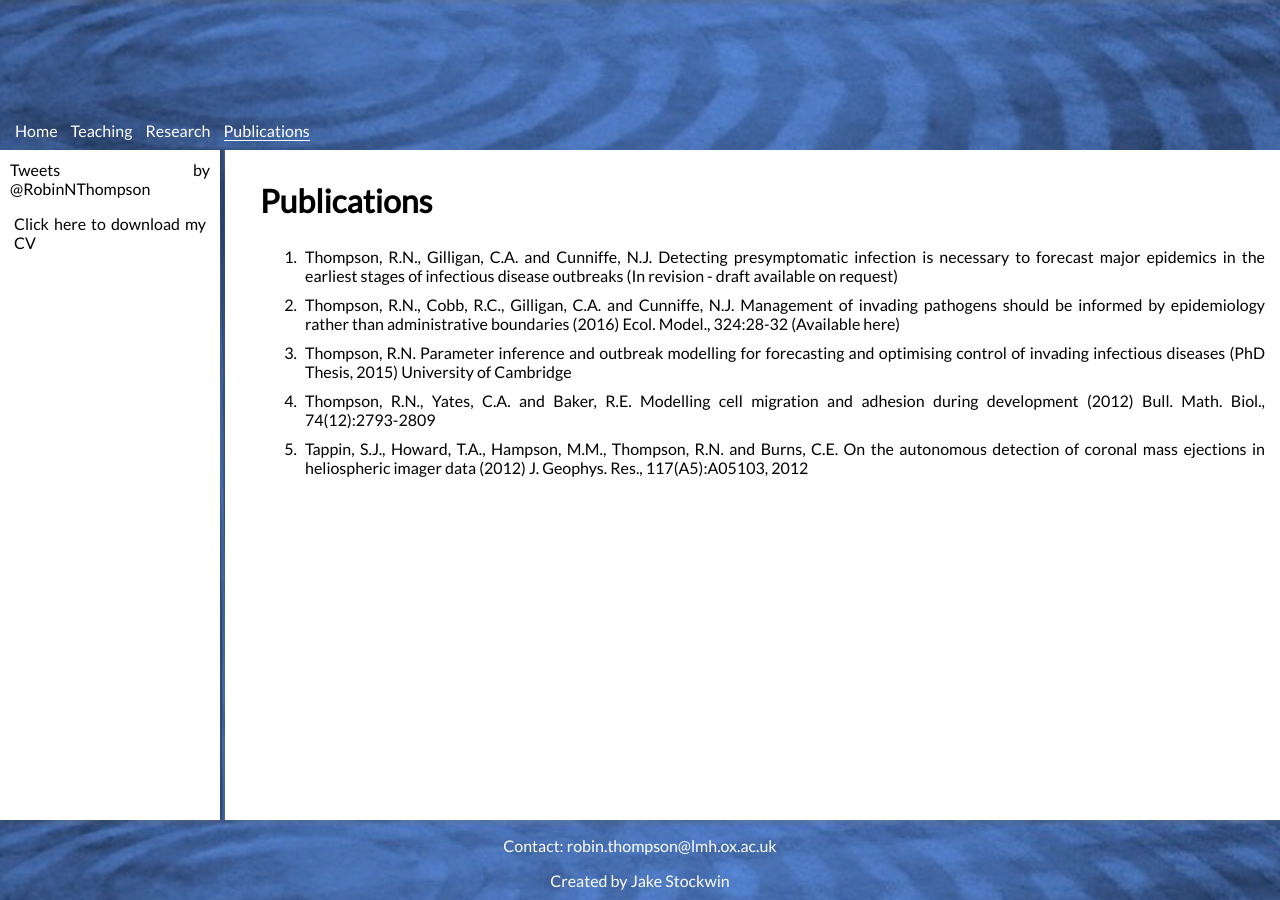
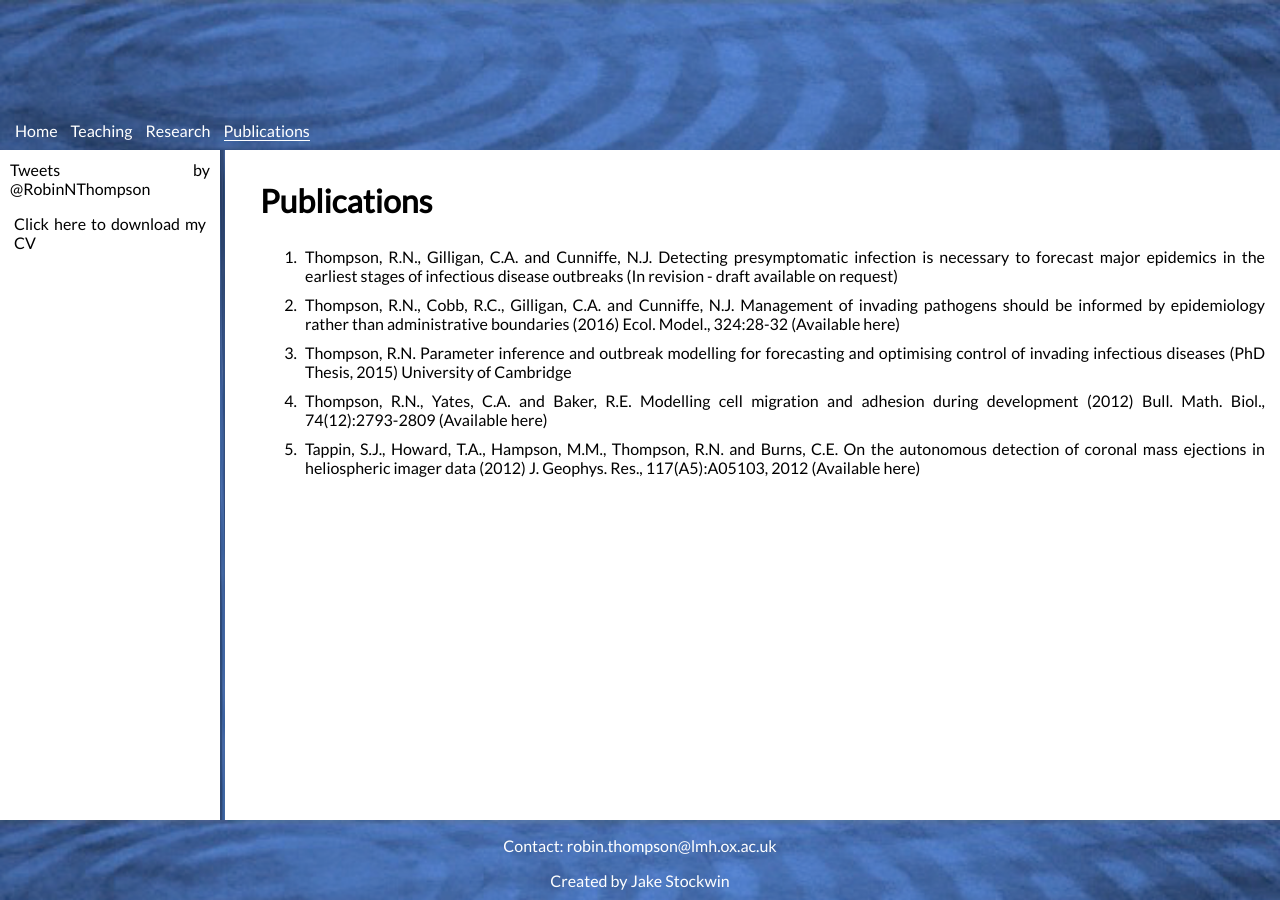
Before and after one commit to robin-thompson/robin-thompson.github.io, a Jekyll site: the page built from publications.html, in a window 1280 px wide. Built offline with Jekyll 4.4.1, drawn with Linux system fonts in a browser that asks for light colours; comment, search, counter and statistics services are not loaded.

Commit message:
add links to publications

```diff
--- a/_publications/001-On the autonomous detection of coronal mass ejections in heliospheric imager data.html
+++ b/_publications/001-On the autonomous detection of coronal mass ejections in heliospheric imager data.html
@@ -3,4 +3,6 @@
 authors: Tappin, S.J., Howard, T.A., Hampson, M.M., Thompson, R.N. and Burns, C.E.
 year: 2012
 ref: J. Geophys. Res., 117(A5):A05103, 2012
+link: http://onlinelibrary.wiley.com/doi/10.1029/2011JA017439/full
+linkname: Available here
 ---
--- a/_publications/002-Modelling cell migration and adhesion during development.html
+++ b/_publications/002-Modelling cell migration and adhesion during development.html
@@ -3,4 +3,6 @@
 authors: Thompson, R.N., Yates, C.A. and Baker, R.E.
 year: 2012
 ref: Bull. Math. Biol., 74(12):2793-2809
+linkname: Available here
+link: http://link.springer.com/article/10.1007/s11538-012-9779-0
 ---
```
